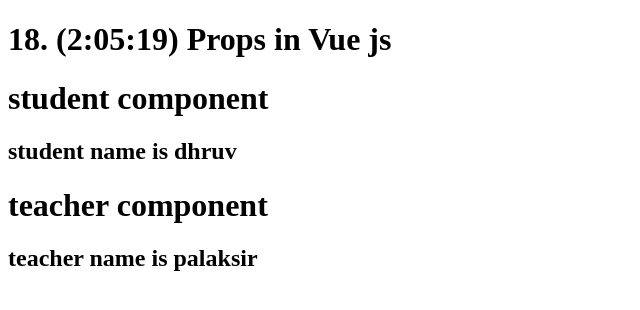
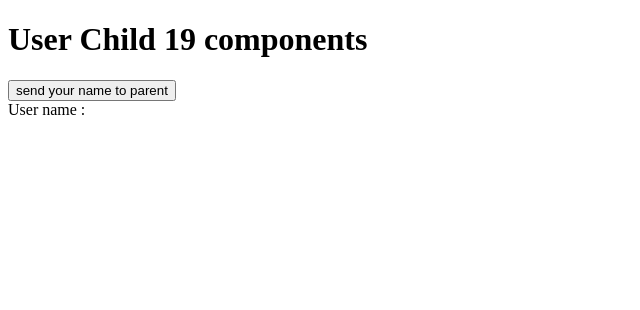
Before and after one commit to VIP114/vuejs-full-course-for-revise, a Vue app: page / in a window 1280 px wide. Shown: the top 310 px of the page, without its empty margins (0-640 px from the left). Built offline with nearby package versions, Linux system fonts and the light colour scheme.

Commit message:
19. (2:12:09) Send data from child to parent Component in Vue js

```diff
--- a/src/App.vue
+++ b/src/App.vue
@@ -10,7 +10,8 @@
   <!-- <ParentsUser15/> -->
   <!-- <HTMLBinding16/> -->
   <!-- <ClassBinding17/> -->
-  <Main18props/>
+  <!-- <Main18props/> -->
+  <Main19/>
 </template>
 
 <script>
@@ -24,7 +25,8 @@
 // import ParentsUser15 from './components/ParentsUser15'
 // import  HTMLBinding16 from './components/HTMLBinding16'
 // import  ClassBinding17 from './components/ClassBinding17'
-import Main18props from './components/Main18props'
+// import Main18props from './components/Main18props'
+import Main19 from './components/Main19'
 export default {
   name: 'App',
   components: {
@@ -38,7 +40,8 @@
     // ParentsUser15,
     // HTMLBinding16,
     // ClassBinding17,
-    Main18props,
+    // Main18props,
+    Main19,
   }
 }
 </script>
--- /dev/null
+++ b/src/components/Main19.vue
@@ -0,0 +1,27 @@
+<template>
+    <div>
+        <UserChild19 :getUser=getUserName />
+        User name :{{name}}
+    </div>
+</template>
+<script>
+import UserChild19 from './UserChild19'
+export default {
+    name:'Main19',
+    components:{
+        UserChild19,
+    },
+    data() {
+        return {
+            name:''
+        }
+    },
+    methods: {
+        getUserName(name){
+            alert(name)
+            this.name=name
+
+        }
+    },
+}
+</script>
--- /dev/null
+++ b/src/components/UserChild19.vue
@@ -0,0 +1,19 @@
+<template>
+    <div>
+    <h1>User Child 19 components</h1>
+    <button v-on:click="getUser(userName)">send your name to parent</button>
+    </div>
+</template>
+<script>
+export default {
+    name:'UserChild19',
+    data() {
+        return {
+            userName:'vishv'
+        }
+    },
+    props:{
+        getUser:Function,
+    }
+}
+</script>
```
